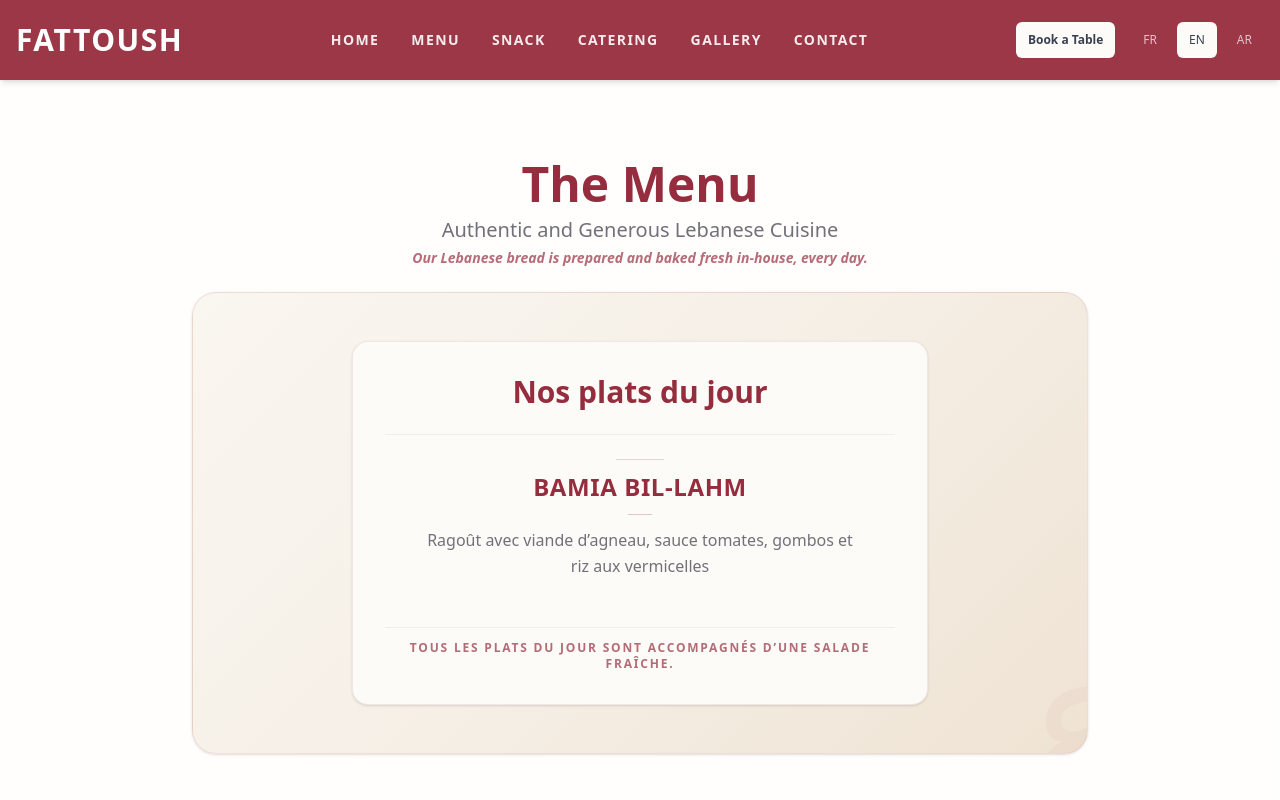
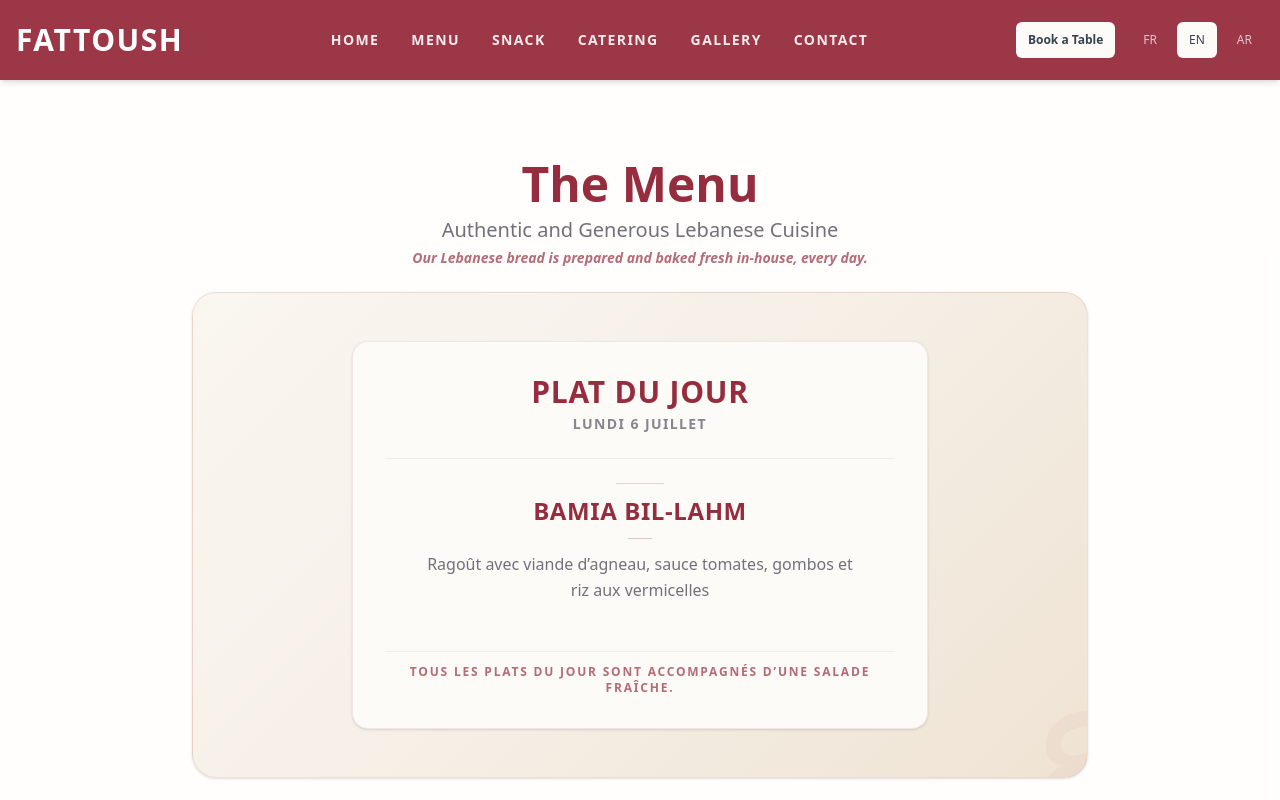
Before and after one commit to lopezdamien/fattoush, a Next.js app: page /en/menu in a window 1280 px wide. Shown: the top 800 px of the page. Built offline with nearby package versions, Linux system fonts and the light colour scheme.

Commit message:
Update title to PLAT DU JOUR and add dateLabel header line

```diff
--- a/src/components/ui/WeeklySpecials.tsx
+++ b/src/components/ui/WeeklySpecials.tsx
@@ -41,10 +41,15 @@ export function WeeklySpecials({ menu, currentDay }: WeeklySpecialsProps) {
         <div className="relative z-10 w-full max-w-xl mx-auto bg-secondary rounded-2xl shadow-sm border border-primary/10 p-5 md:p-8 space-y-6">
 
             {/* Header */}
-            <div className="text-center">
-                <h2 className="text-2xl md:text-3xl font-bold text-primary">
-                    Nos plats du jour
+            <div className="text-center space-y-1">
+                <h2 className="text-2xl md:text-3xl font-bold text-primary uppercase tracking-wide">
+                    PLAT DU JOUR
                 </h2>
+                {activePlat?.dateLabel && (
+                    <p className="text-xs md:text-sm font-bold uppercase tracking-widest text-muted-foreground/85">
+                        {activePlat.dateLabel}
+                    </p>
+                )}
             </div>
 
             {/* Tabs Buttons - Only visible if there are multiple configured days */}
```
